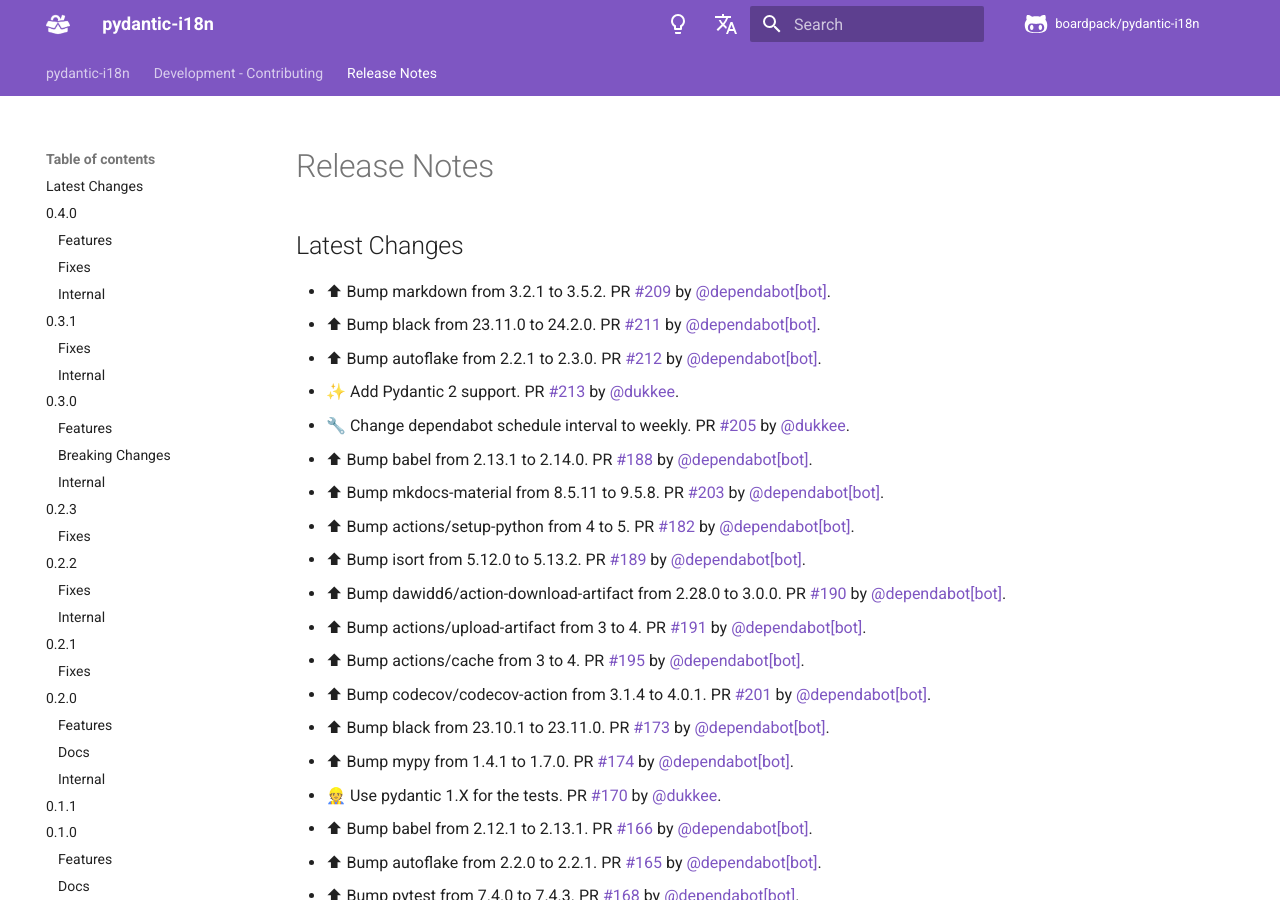
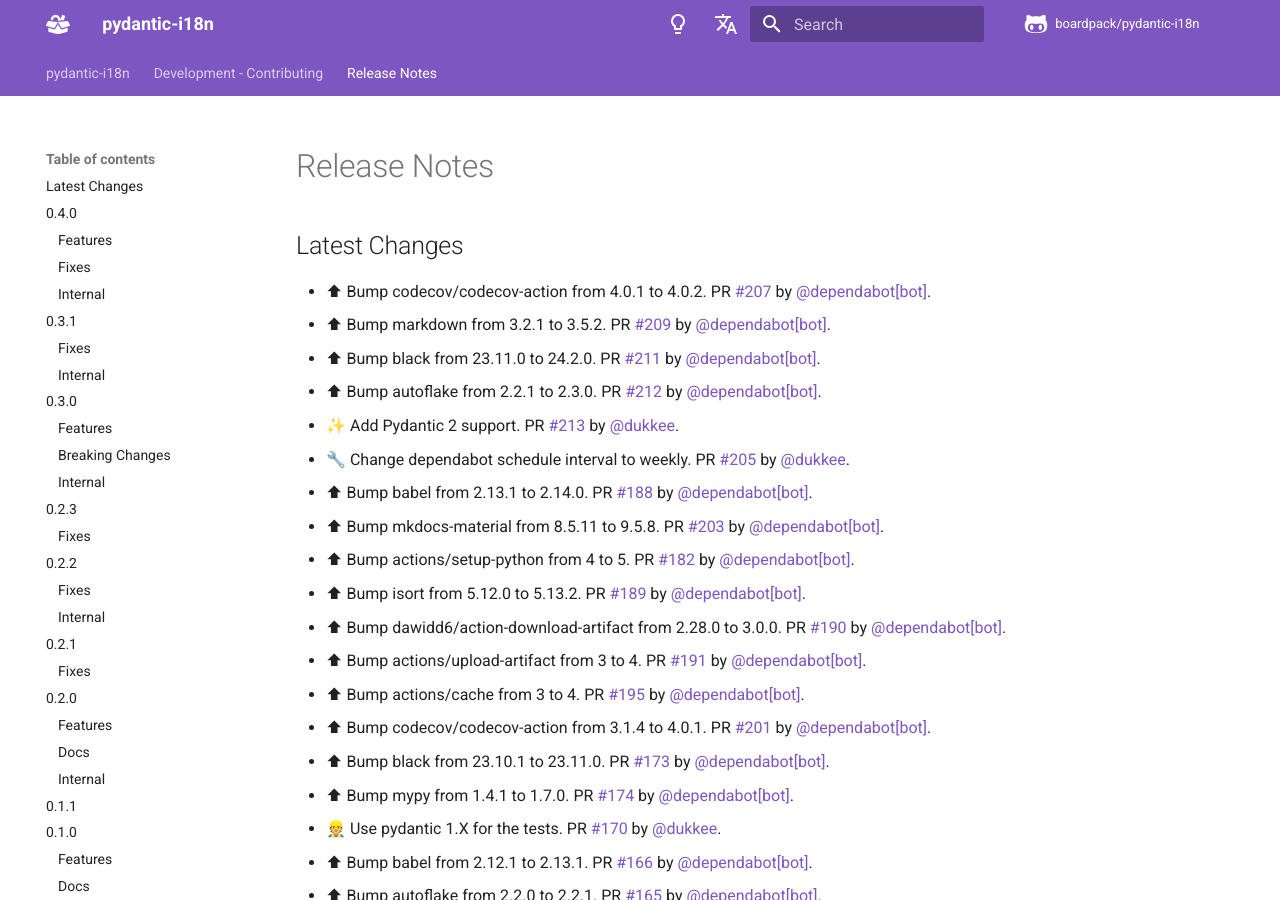
Before and after one commit to boardpack/pydantic-i18n, an MkDocs documentation site: the page built from docs/en/docs/release-notes.md, in a window 1280 px wide and 900 px high. Built offline with MkDocs 1.6.1 and Material for MkDocs 9.7.7, drawn with Linux system fonts in a browser that asks for light colours; comment, search, counter and statistics services are not loaded.

Commit message:
📝 Update release notes

```diff
--- a/docs/en/docs/release-notes.md
+++ b/docs/en/docs/release-notes.md
@@ -2,6 +2,7 @@
 
 ## Latest Changes
 
+* ⬆ Bump codecov/codecov-action from 4.0.1 to 4.0.2. PR [#207](https://github.com/boardpack/pydantic-i18n/pull/207) by [@dependabot[bot]](https://github.com/apps/dependabot).
 * ⬆ Bump markdown from 3.2.1 to 3.5.2. PR [#209](https://github.com/boardpack/pydantic-i18n/pull/209) by [@dependabot[bot]](https://github.com/apps/dependabot).
 * ⬆ Bump black from 23.11.0 to 24.2.0. PR [#211](https://github.com/boardpack/pydantic-i18n/pull/211) by [@dependabot[bot]](https://github.com/apps/dependabot).
 * ⬆ Bump autoflake from 2.2.1 to 2.3.0. PR [#212](https://github.com/boardpack/pydantic-i18n/pull/212) by [@dependabot[bot]](https://github.com/apps/dependabot).
```
